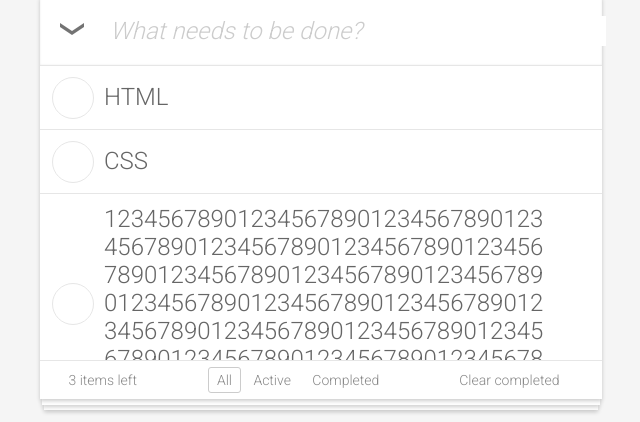
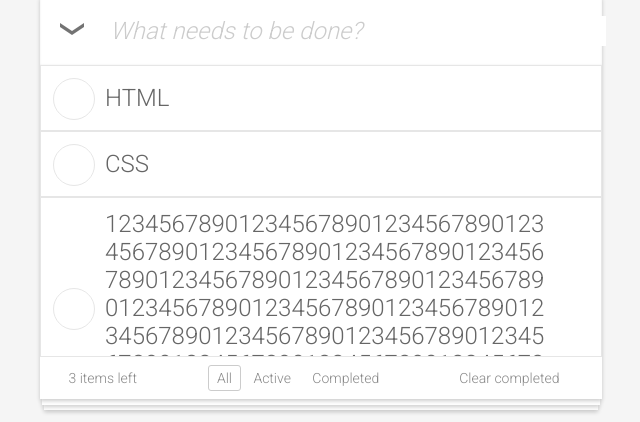
Before and after one commit to ok-technopolis-autumn-2019/Vitaliy_Saprykin, a plain HTML site: page index.html in a window 1280 px wide. Shown: the part 128-550 px from the top of the page, without its empty margins (319-959 px from the left). Drawn offline with Linux system fonts and the light colour scheme.

Commit message:
CSS completed. Pull-request corrections 3

```diff
--- a/index.html
+++ b/index.html
@@ -163,6 +163,7 @@
                     class="task-filter__input"
                     checked="checked"
                     value="All"
+                    name="task-filter__radio"
                   />
                   <span
                     class="task-filter__text action-bar__button"
@@ -175,6 +176,7 @@
                     type="radio"
                     class="task-filter__input"
                     value="Active"
+                    name="task-filter__radio"
                   />
                   <span
                     class="task-filter__text action-bar__button"
@@ -187,6 +189,7 @@
                     type="radio"
                     class="task-filter__input"
                     value="Completed"
+                    name="task-filter__radio"
                   />
                   <span
                     class="task-filter__text action-bar__button"
--- a/styles/default.css
+++ b/styles/default.css
@@ -130,26 +130,23 @@ body {
   padding: 0;
 }
 
-.todo-app__task-list .task-item__view {
+.task-item__view {
   display: flex;
   align-content: space-between;
-  box-shadow: inset 0 -1px 0 #e6e6e6;
+  border: 1px solid #e6e6e6;
   min-height: 64px;
   padding: 12px;
   box-sizing: border-box;
   align-items: center;
 }
 
-.todo-app__task-list:last-child .task-item__view {
-  box-shadow: inset 0 1px 0 #e6e6e6;
-}
 
 .task-item:hover {
   background: #fafafa;
 }
 
 .task-item:hover .task-item__delete {
-  opacity: 100;
+  opacity: 1;
 }
 
 .task-item__status {
@@ -196,7 +193,6 @@ body {
   border-radius: 99px;
   border: 1px solid #5dc2af;
   box-sizing: content-box;
-  content: "";
   padding: 0;
   margin: 0;
   background-size: 20px 20px;
@@ -219,13 +215,12 @@ body {
 }
 
 .task-item__delete:focus {
-  opacity: 100;
+  opacity: 1;
 }
 
 .todo-app__action-bar {
-  align-self: flex-end;
   width: 562px;
-  height: 54px;
+  height: 43px;
   box-shadow: inset 0 1px 0 #e6e6e6;
   align-items: center;
   display: flex;
@@ -234,7 +229,8 @@ body {
   color: #888888;
   position: sticky;
   bottom: 0;
-  background: inherit;
+  background: white;
+  flex-shrink: 0;
 }
 
 .task-counter {
```
